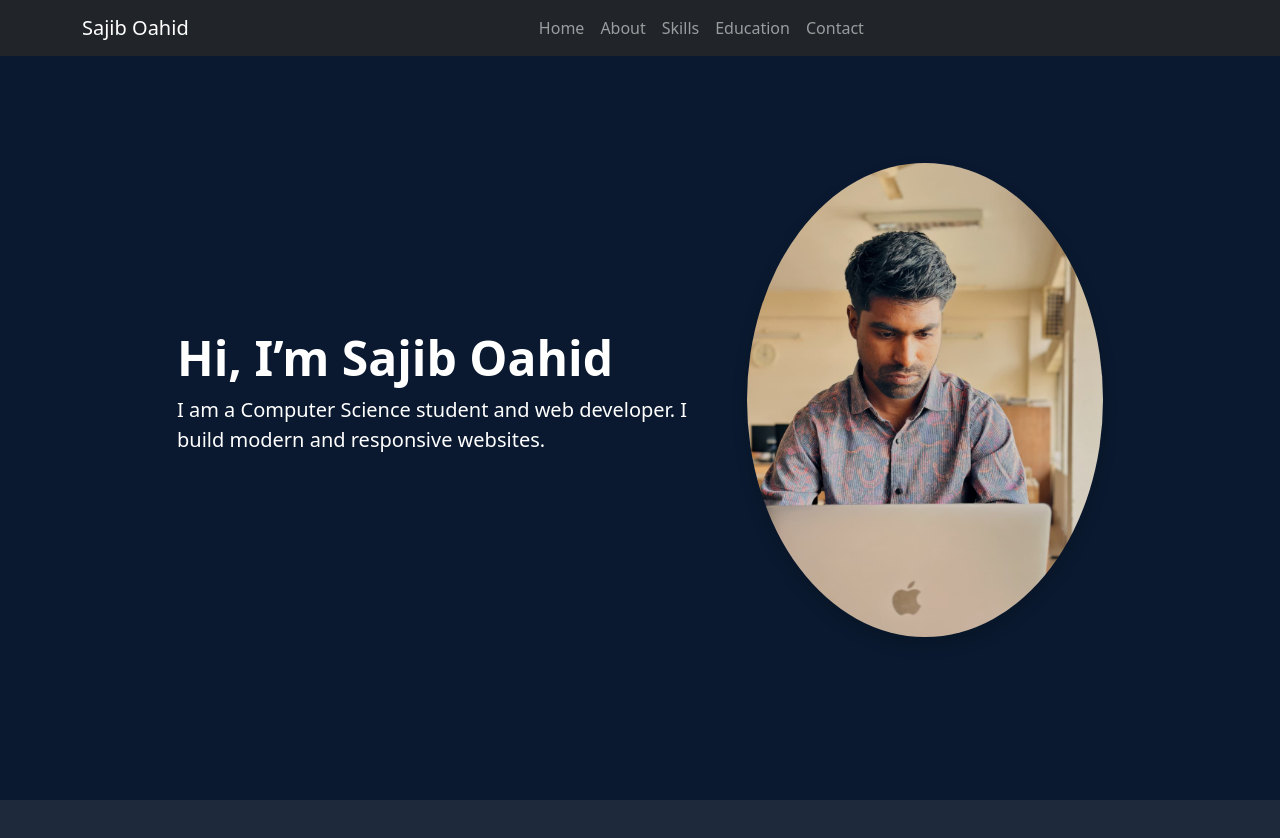
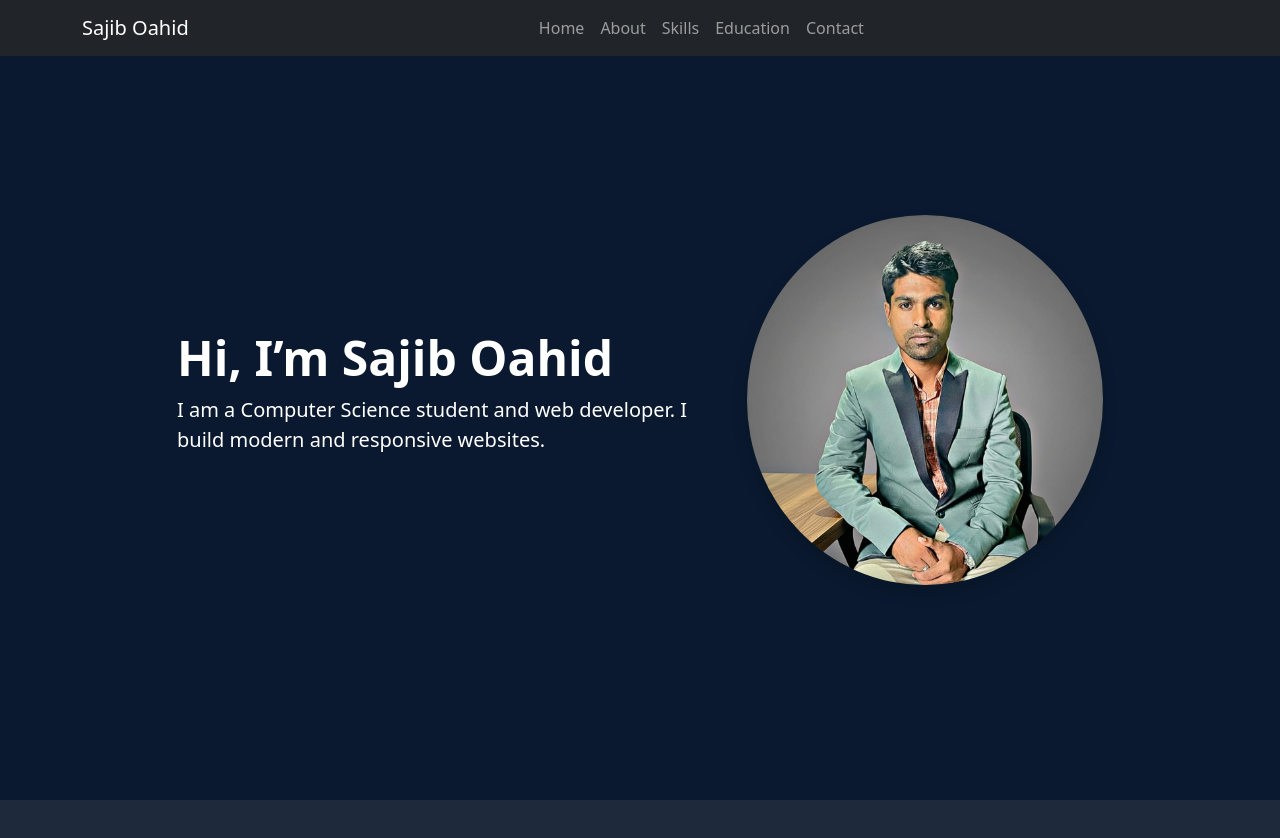
Before and after one commit to Sajiboahid007/my-web-page, a plain HTML site: page index.html in a window 1280 px wide. Shown: the top 838 px of the page. Drawn offline with nearby package versions, Linux system fonts and the light colour scheme.

Commit message:
photo change

```diff
--- a/index.html
+++ b/index.html
@@ -134,7 +134,7 @@
           <!-- Photo -->
           <div class="col-12 col-md-4 text-center">
             <img
-              src="Sajib.jpg"
+              src="Sajib2.jpg"
               alt="Sajib Oahid"
               class="img-fluid rounded-circle shadow"
             />
```
Also changed, not shown: sajib2.jpg (added).
